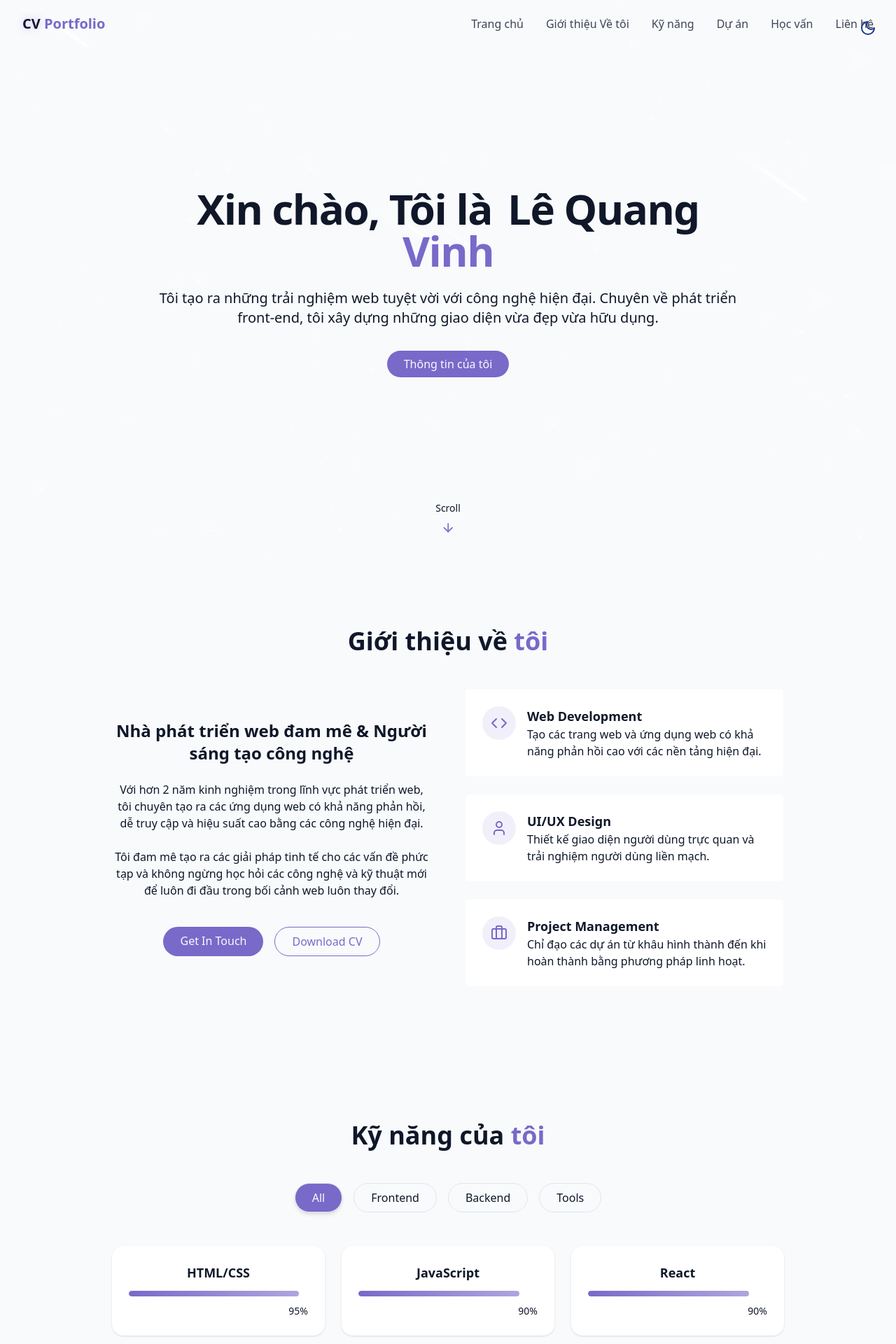
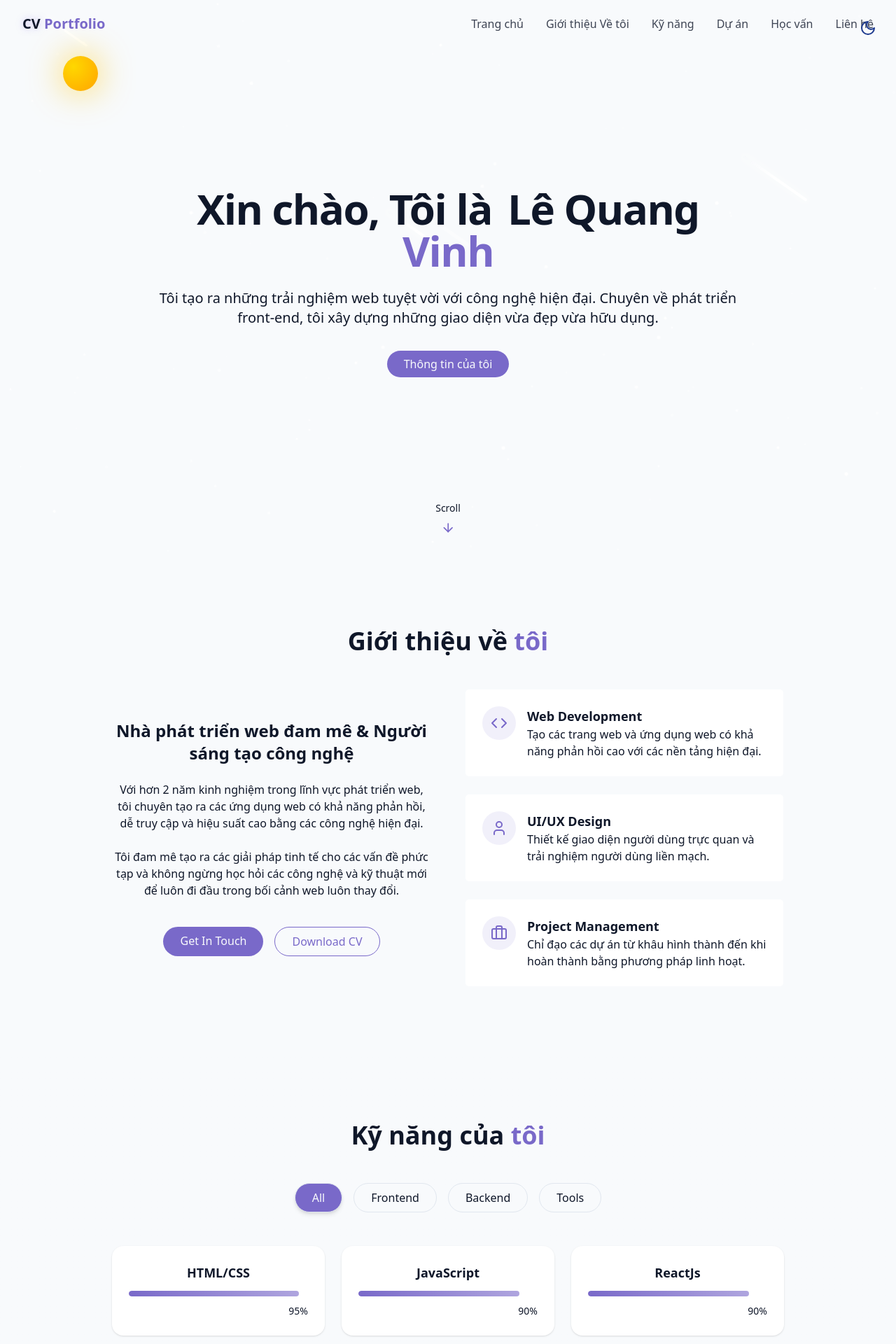
Before and after one commit to QuangVinh32/my-portfolio, a React (Vite) app: page / in a window 1280 px wide. Shown: the top 1920 px of the page at 70% size. Built offline with nearby package versions, Linux system fonts and the light colour scheme.

Commit message:
add sun and moon and update star random

```diff
--- a/src/components/ProjectsSection.jsx
+++ b/src/components/ProjectsSection.jsx
@@ -26,7 +26,7 @@ const projects = [
     description:
       "Full-featured e-commerce platform with user authentication and payment processing.",
     image: "/projects/project3.png",
-    tags: ["React", "Node.js", "Stripe"],
+    tags: ["React", "Spring", "Stripe"],
     demoUrl: "#",
     githubUrl: "#",
   },
@@ -63,7 +63,7 @@ export const ProjectsSection = () => {
                 <div className="flex flex-wrap gap-2 mb-4">
                   {project.tags.map((tag, index) => (
                     <span
-                      key={`${project.id}-${tag}-${index}`} // đảm bảo key là duy nhất
+                      key={`${project.id}-${tag}-${index}`}
                       className="px-2 py-1 text-xs font-medium border rounded-full bg-secondary text-secondary-foreground"
                     >
                       {tag}
--- a/src/components/SkillsSection.jsx
+++ b/src/components/SkillsSection.jsx
@@ -6,14 +6,14 @@ const skills = [
   // Frontend
   { name: "HTML/CSS", level: 95, category: "frontend" },
   { name: "JavaScript", level: 90, category: "frontend" },
-  { name: "React", level: 90, category: "frontend" },
+  { name: "ReactJs", level: 90, category: "frontend" },
   { name: "TypeScript", level: 85, category: "frontend" },
   { name: "Tailwind CSS", level: 90, category: "frontend" },
   { name: "Angular", level: 80, category: "frontend" },
 
   // Backend
-  { name: "Java", level: 80, category: "backend" },
-  { name: "Spring boot", level: 75, category: "backend" },
+  { name: "Java Core", level: 80, category: "backend" },
+  { name: "Spring Boot", level: 75, category: "backend" },
   { name: "MySQL", level: 70, category: "backend" },
   { name: "PostgreSQL", level: 65, category: "backend" },
   { name: "GraphQL", level: 60, category: "backend" },
--- a/src/components/StarBackground.jsx
+++ b/src/components/StarBackground.jsx
@@ -6,10 +6,21 @@ import { useEffect, useState } from "react";
 export const StarBackground = () => {
   const [stars, setStars] = useState([]);
   const [meteors, setMeteors] = useState([]);
+  const [isDarkMode, setIsDarkMode] = useState(false);
+
 
   useEffect(() => {
     generateStars();
     generateMeteors();
+
+    const checkDarkMode = () => {
+      setIsDarkMode(document.documentElement.classList.contains("dark"));
+    };
+
+    checkDarkMode();
+
+    const observer = new MutationObserver(checkDarkMode);
+    observer.observe(document.documentElement, { attributes: true, attributeFilter: ["class"] });
 
     const handleResize = () => {
       generateStars();
@@ -17,8 +28,21 @@ export const StarBackground = () => {
 
     window.addEventListener("resize", handleResize);
 
-    return () => window.removeEventListener("resize", handleResize);
+    return () => {
+      window.removeEventListener("resize", handleResize);
+      observer.disconnect();
+    };
   }, []);
+
+
+  const generateSingleStar = (id) => ({
+    id,
+    size: Math.random() * 3 + 1,
+    x: Math.random() * 100,
+    y: Math.random() * 100,
+    opacity: Math.random() * 0.5 + 0.5,
+    twinkleDuration: Math.random() * 4 + 2 + "s",
+  });
 
   const generateStars = () => {
     const numberOfStars = Math.floor(
@@ -28,19 +52,11 @@ export const StarBackground = () => {
     const newStars = [];
 
     for (let i = 0; i < numberOfStars; i++) {
-      newStars.push({
-        id: i,
-        size: Math.random() * 3 + 1,
-        x: Math.random() * 100,
-        y: Math.random() * 100,
-        opacity: Math.random() * 0.5 + 0.5,
-        animationDuration: Math.random() * 4 + 2,
-      });
+      newStars.push(generateSingleStar(i));
     }
 
     setStars(newStars);
   };
-
   const generateMeteors = () => {
     const numberOfMeteors = 4;
     const newMeteors = [];
@@ -61,20 +77,61 @@ export const StarBackground = () => {
 
   return (
     <div className="fixed inset-0 overflow-hidden pointer-events-none z-0">
+
+      {isDarkMode ? (
+        // 🌙 Mặt Trăng
+        <div
+          className="moon"
+          style={{
+            width: "50px",
+            height: "50px",
+            borderRadius: "50%",
+            background: "radial-gradient(circle at 30% 30%, #fff, #ccc)",
+            position: "absolute",
+            top: "10%",
+            left: "7%",
+            boxShadow: "0 0 40px rgba(255, 255, 200, 0.6)",
+            zIndex: 1,
+          }}
+        />
+      ) : (
+        // ☀️ Mặt Trời
+        <div
+          className="sun"
+          style={{
+            width: "50px",
+            height: "50px",
+            borderRadius: "50%",
+            background: "radial-gradient(circle at 30% 30%, #FFD700, #FFA500)",
+            position: "absolute",
+            top: "10%",
+            left: "7%",
+            boxShadow: "0 0 50px rgba(255, 200, 0, 0.7)",
+            zIndex: 1,
+          }}
+        />
+      )}
+
+
+
       {stars.map((star) => (
         <div
           key={star.id}
-          className="star animate-pulse-subtle"
+          className="twinkle"
           style={{
+            position: "absolute",
             width: star.size + "px",
             height: star.size + "px",
+            borderRadius: "50%",
+            backgroundColor: "#fff",
             left: star.x + "%",
             top: star.y + "%",
             opacity: star.opacity,
-            animationDuration: star.animationDuration + "s",
+            animationDuration: star.twinkleDuration,
           }}
         />
       ))}
+
 
       {meteors.map((meteor) => (
         <div
--- a/src/index.css
+++ b/src/index.css
@@ -160,3 +160,31 @@
   padding: 0;
   text-align: center;
 }
+
+@keyframes cloudMove {
+  0% {
+    transform: translateX(0);
+  }
+  100% {
+    transform: translateX(100vw);
+  }
+}
+
+@keyframes cloudMoveReverse {
+  0% {
+    transform: translateX(0);
+  }
+  100% {
+    transform: translateX(-100vw);
+  }
+}
+@keyframes twinkle {
+  0%, 100% { opacity: 0.3; transform: scale(1); }
+  50% { opacity: 1; transform: scale(1.3); }
+}
+
+.twinkle {
+  animation-name: twinkle;
+  animation-iteration-count: infinite;
+  animation-timing-function: ease-in-out;
+}
```
